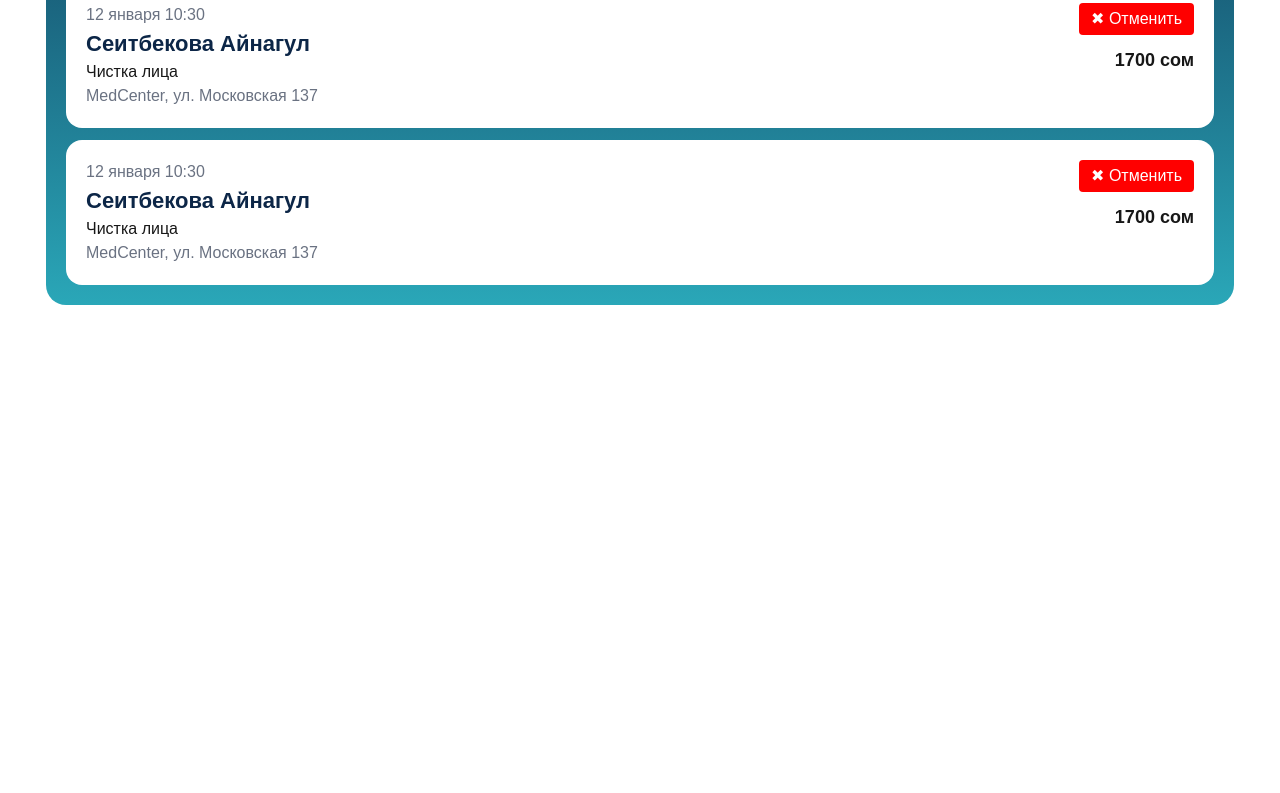
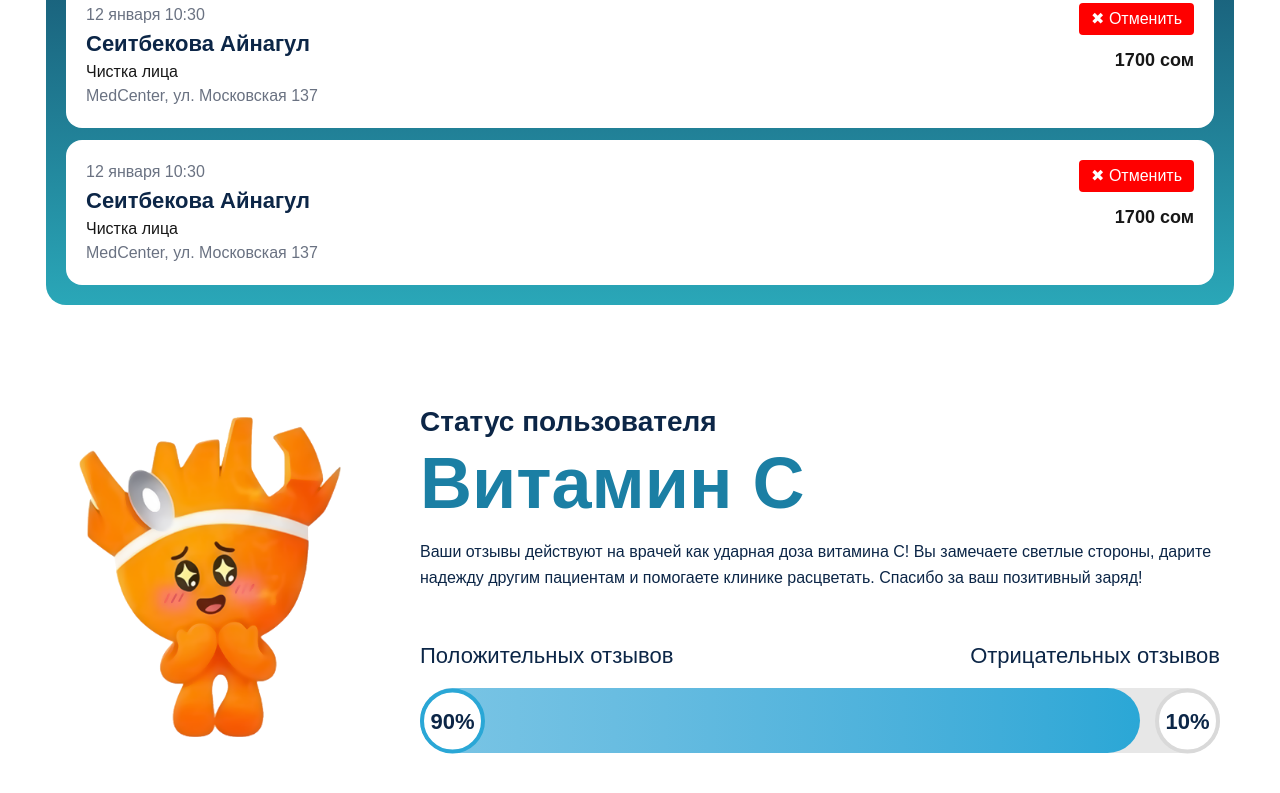
Before and after one commit to raimkulovbaiel1/imbir-next, a Next.js app: page /Profile in a window 1280 px wide. Shown: the part 716-1509 px from the top of the page. Before the commit the page ends 1061 px from the top, so only its background shows below. Built offline with nearby package versions, Linux system fonts and the light colour scheme.

Commit message:
aadeede UserStatus

```diff
--- a/src/app/Profile/page.tsx
+++ b/src/app/Profile/page.tsx
@@ -1,5 +1,8 @@
 import ProfilePage from "@/widgets/Profile/ui/ProfilePage";
+import UserStatus from "@/widgets/user-status/ui/user-status";
+import userstatus from "@/widgets/user-status/ui/user-status";
 
 export default function Page() {
-  return <ProfilePage />;
+  return <><ProfilePage /><UserStatus /></>
+  ;
 }
--- /dev/null
+++ b/src/widgets/user-status/index.tsx
@@ -0,0 +1 @@
+export { default } from "./ui/user-status";
--- /dev/null
+++ b/src/widgets/user-status/ui/user-status.tsx
@@ -0,0 +1,158 @@
+"use client";
+
+import Image from "next/image";
+import vitamin from "@/shared/assets/img/userStatus/imbir.png";
+
+export default function UserStatus() {
+  return (
+    <section className="w-full py-8 md:py-14">
+      <div className="
+        max-w-[1220px]
+        mx-autoq
+        flex flex-col lg:flex-row
+        items-center
+        gap-8 md:gap-0
+      ">
+
+        {/* LEFT IMAGE */}
+        <div className="flex justify-center w-full lg:w-auto">
+          <Image
+            src={vitamin}
+            alt="vitamin"
+            width={333}
+            height={408}
+            className="
+              w-[180px] h-[180px]
+              sm:w-[240px] sm:h-[240px]
+              md:w-[420px] md:h-[320px]
+              object-contain
+            "
+            priority
+          />
+        </div>
+
+        {/* RIGHT CONTENT */}
+        <div className="flex-1 w-full">
+
+          {/* TITLE */}
+          <div className="text-center lg:text-left">
+            <p className="
+              text-[#0C2647]
+              font-semibold
+              text-[18px] md:text-[28px]
+            ">
+              Статус пользователя
+            </p>
+
+            <h2 className="
+              text-[#1B7FA4]
+              font-bold
+              leading-none
+              mt-1
+              text-[50px]
+              sm:text-[56px]
+              md:text-[72px]
+            ">
+              Витамин С
+            </h2>
+          </div>
+
+          {/* DESCRIPTION */}
+          <p className="
+            mt-5
+            text-[#0C2647]
+            leading-relaxed
+            text-[14px]
+            md:text-[16px]
+            text-center lg:text-left
+            max-w-[900px]
+          ">
+            Ваши отзывы действуют на врачей как ударная доза витамина С!
+            Вы замечаете светлые стороны, дарите надежду другим пациентам
+            и помогаете клинике расцветать. Спасибо за ваш позитивный заряд!
+          </p>
+
+          {/* LABELS */}
+          <div className="
+            flex justify-between
+            mt-8 md:mt-12
+            text-[#0C2647]
+            font-medium
+            text-[16px]
+            sm:text-[14px]
+            md:text-[22px]
+            gap-4
+          ">
+            <span>Положительных отзывов</span>
+            <span>Отрицательных отзывов</span>
+          </div>
+
+          {/* PROGRESS */}
+          <div className="relative mt-4">
+
+            {/* BAR */}
+            <div className="
+              h-[45px] md:h-[65px]
+              rounded-full
+              bg-[#E7E7E7]
+              overflow-hidden
+            ">
+              <div
+                className="
+                  h-full
+                  w-[90%]
+                  rounded-full
+                  bg-gradient-to-r
+                  from-[#7BC5E5]
+                  to-[#2AA7D6]
+                "
+              />
+            </div>
+
+            {/* LEFT PERCENT */}
+            <div className="
+              absolute
+              left-0
+              top-1/2
+              -translate-y-1/2
+              w-[45px] h-[45px]
+              md:w-[65px] md:h-[65px]
+              rounded-full
+              bg-white
+              border-[4px]
+              border-[#2AA7D6]
+              flex items-center justify-center
+              font-bold
+              text-[#0C2647]
+              text-[14px] md:text-[22px]
+            ">
+              90%
+            </div>
+
+            {/* RIGHT PERCENT */}
+            <div className="
+              absolute
+              right-0
+              top-1/2
+              -translate-y-1/2
+              w-[45px] h-[45px]
+              md:w-[65px] md:h-[65px]
+              rounded-full
+              bg-white
+              border-[4px]
+              border-[#D9D9D9]
+              flex items-center justify-center
+              font-bold
+              text-[#0C2647]
+              text-[14px] md:text-[22px]
+            ">
+              10%
+            </div>
+
+          </div>
+
+        </div>
+      </div>
+    </section>
+  );
+}
```
Also changed, not shown: src/shared/assets/img/userStatus/imbir.png (added).
